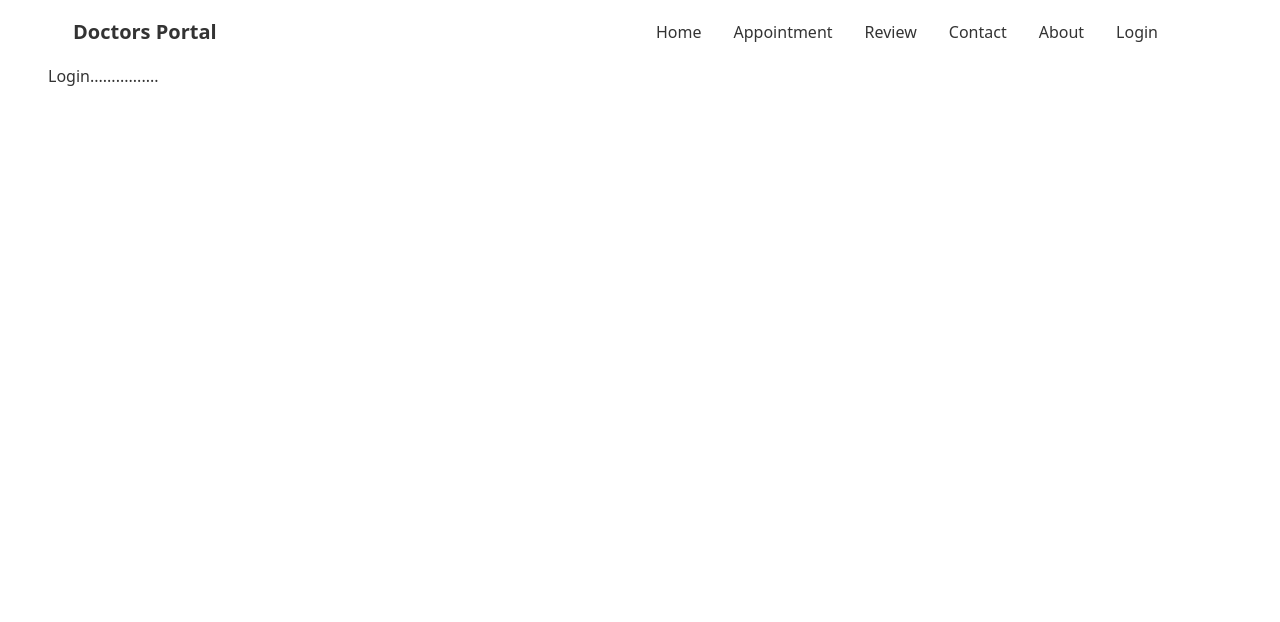
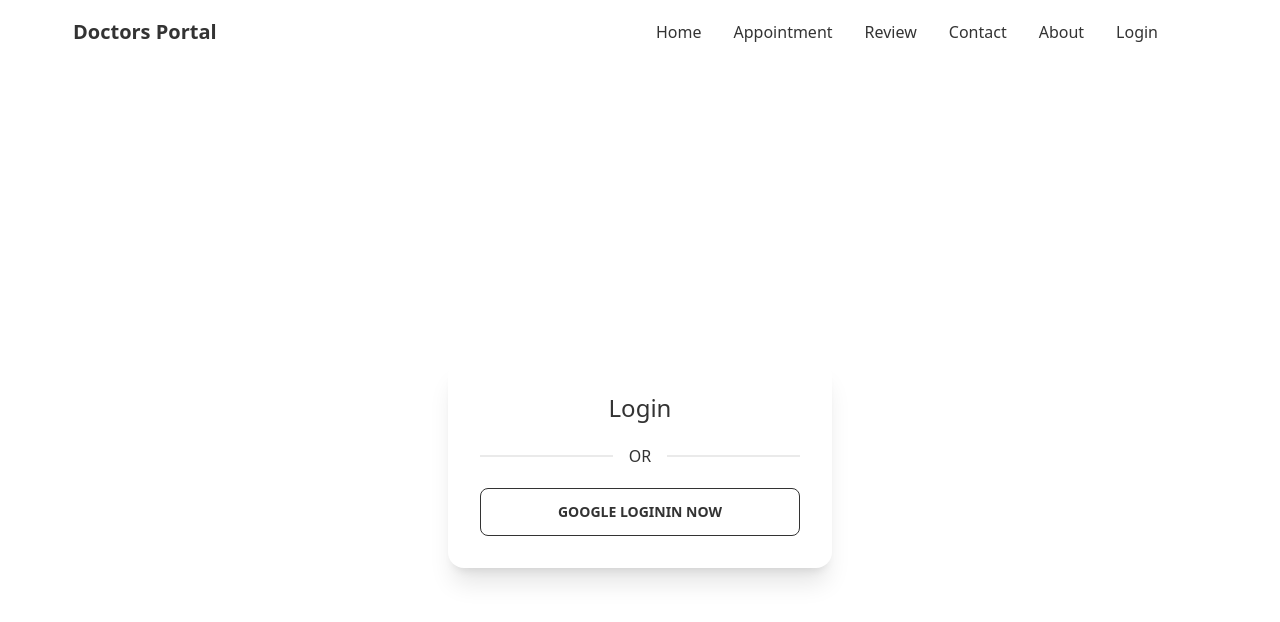
Before and after one commit to omarfarukesham/doctorolla-client, a React (Create React App) app: page /login in a window 1280 px wide. Shown: the top 622 px of the page. Built offline with nearby package versions, Linux system fonts and the light colour scheme.

Commit message:
login form design done

```diff
--- a/package.json
+++ b/package.json
@@ -8,9 +8,11 @@
     "@testing-library/user-event": "^13.5.0",
     "daisyui": "^2.14.3",
     "date-fns": "^2.28.0",
+    "firebase": "^9.8.1",
     "react": "^18.1.0",
     "react-day-picker": "^8.0.4",
     "react-dom": "^18.1.0",
+    "react-firebase-hooks": "^5.0.3",
     "react-router-dom": "^6.3.0",
     "react-scripts": "5.0.1",
     "web-vitals": "^2.1.4"
--- a/src/Pages/Apointments/AppointmentBanner.js
+++ b/src/Pages/Apointments/AppointmentBanner.js
@@ -9,7 +9,7 @@ const ApointmentBanner = ({ date, setDate }) => {
         <>
             <div class="hero my-20">
                 <div class="hero-content flex-col lg:flex-row-reverse gap-10">
-                    <img src={chair} class="max-w-sm rounded-lg shadow-2xl" alt='dentist Chair' />
+                    <img src={chair} class="max-w-sm w-full rounded-lg shadow-2xl" alt='dentist Chair' />
                     <div>
                     <DayPicker
                         mode="single"
--- a/src/Pages/Apointments/Service.js
+++ b/src/Pages/Apointments/Service.js
@@ -3,7 +3,7 @@ import React from 'react';
 const Service = ({ service, setTreatment }) => {
     const { name, slots } = service
     return (
-        <div className="card w-96 bg-base-100 shadow-xl">
+        <div className="card  bg-base-100 shadow-xl">
             <div className="card-body">
                 <h2 className="card-title">{name}</h2>
                 <p>{
--- a/src/Pages/Security/Login.js
+++ b/src/Pages/Security/Login.js
@@ -2,9 +2,16 @@ import React from 'react';
 
 const Login = () => {
     return (
-        <div>
-            Login................
+        <div className="flex justify-center h-screen items-center">
+            <div className="card w-96 bg-base-100 shadow-xl">
+                <div className="card-body">
+                    <h2 className="text-center text-bold text-2xl">Login</h2>
+                    <div className="divider">OR</div>
+                    <button className="btn btn-outline">Google LoginIn Now</button>
+                </div>
+            </div>
         </div>
+
     );
 };
 
```
Also changed, not shown: firebase.init.js (added, +15 -0 lines), 1 other file (tests, documents, lock files or other folders).
